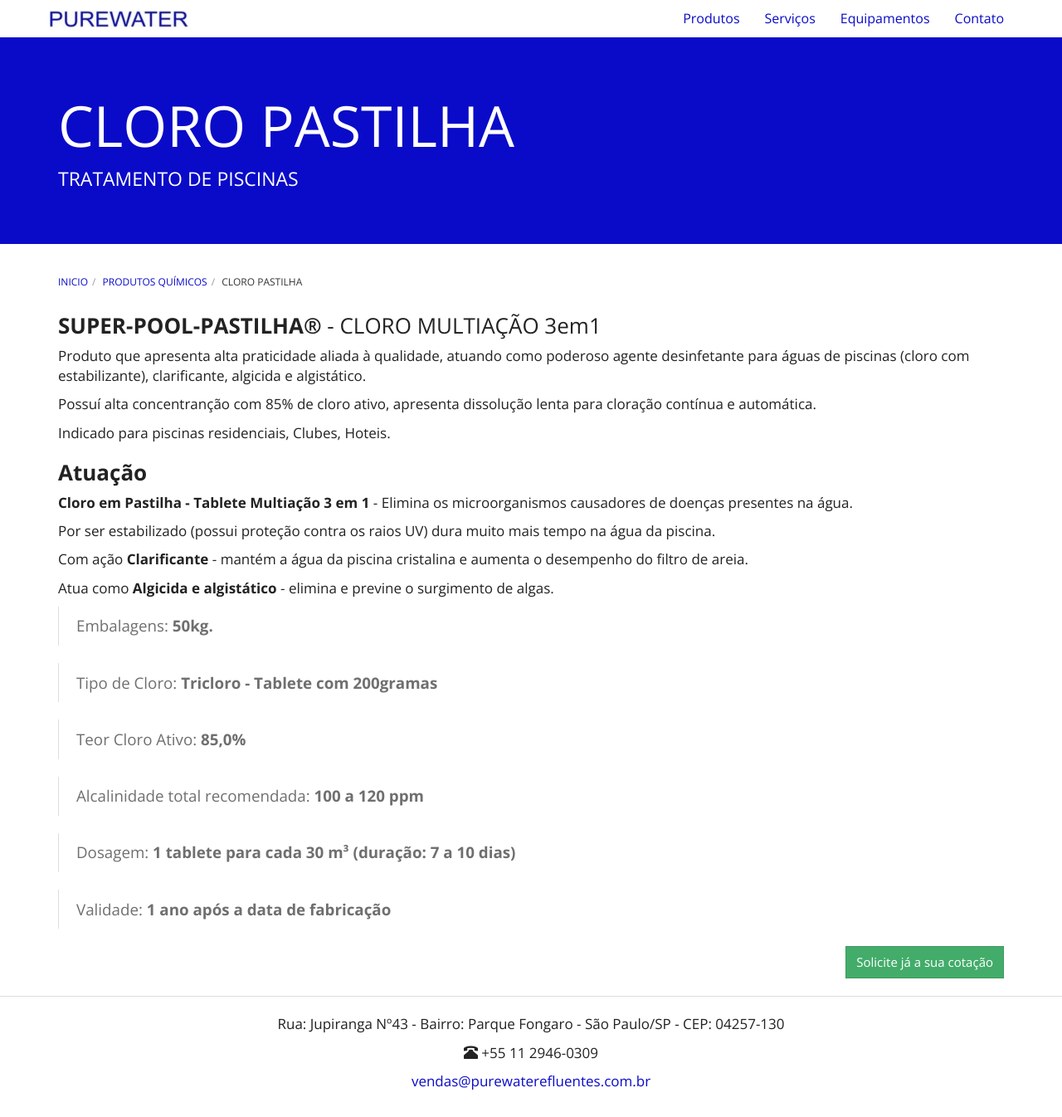
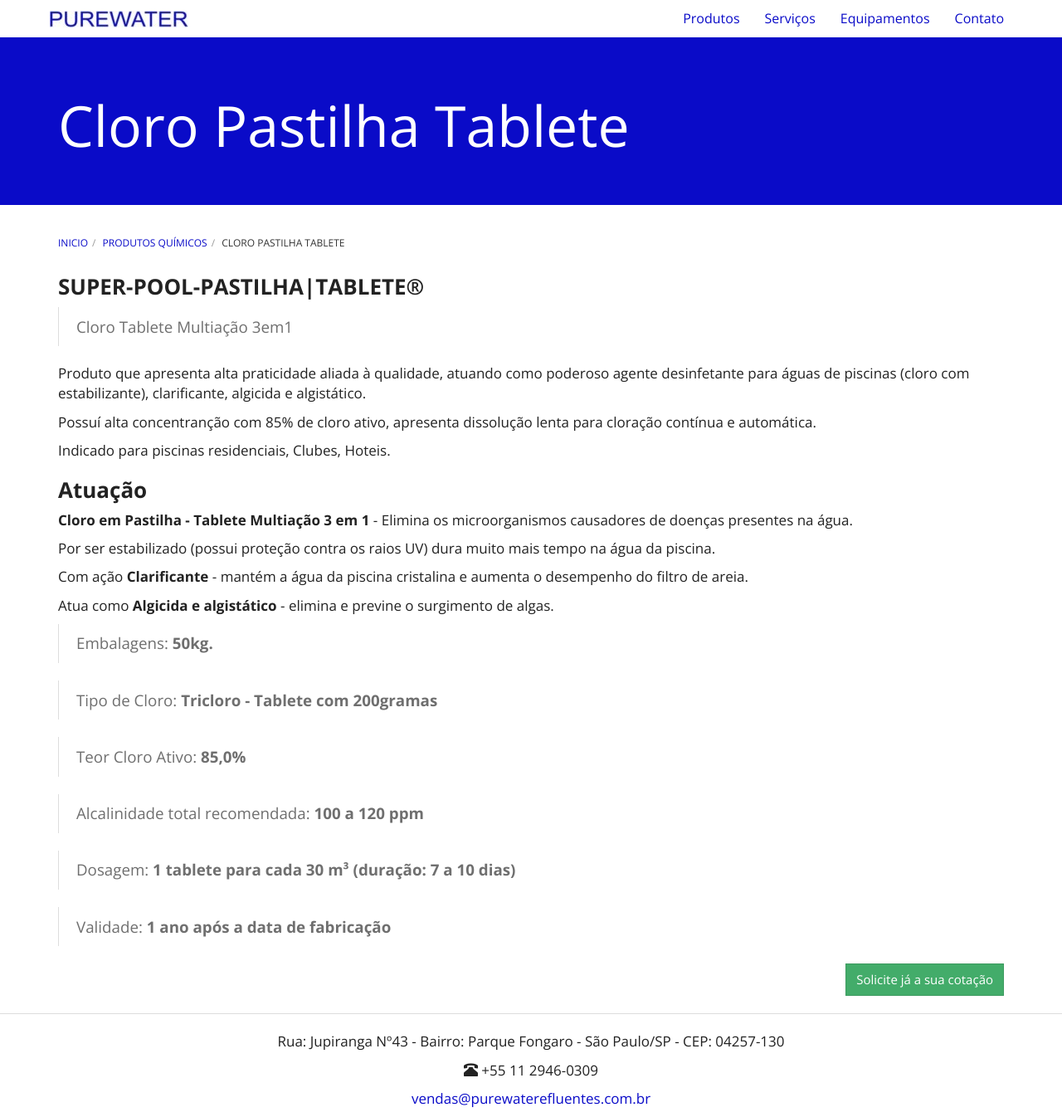
Before and after one commit to purewaterefluentes/purewaterefluentes.github.io, a Jekyll site: the page built from produtos/cloro-pastilha-tablete-piscina.md, in a window 1280 px wide and 1346 px high. Shown: the whole window at 83% size. Built offline with Jekyll 4.4.1, drawn with Linux system fonts in a browser that asks for light colours; nearby versions of some CDN libraries; library files that are not in the unit come from our copies.

Commit message:
Update cloro-pastilha-tablete-piscina.md

```diff
--- a/produtos/cloro-pastilha-tablete-piscina.md
+++ b/produtos/cloro-pastilha-tablete-piscina.md
@@ -1,10 +1,13 @@
 ---
 layout: contato
 pageTitle: CLORO PASTILHA MULTIAÇÃO |CLORO TABLETE MULTIAÇÃO 3em1 | PUREWATER EFLUENTES
-title: CLORO PASTILHA
-subtitle: TRATAMENTO DE PISCINAS
+title: Cloro Pastilha Tablete
+subtitle:
 ---
-### **SUPER-POOL-PASTILHA®** - CLORO MULTIAÇÃO 3em1
+### **SUPER-POOL-PASTILHA|TABLETE®**
+>
+Cloro Tablete Multiação 3em1
+>
 
 Produto que apresenta alta praticidade aliada à qualidade, atuando como poderoso agente desinfetante para águas de piscinas (cloro com estabilizante), clarificante, algicida e algistático.
 
```
